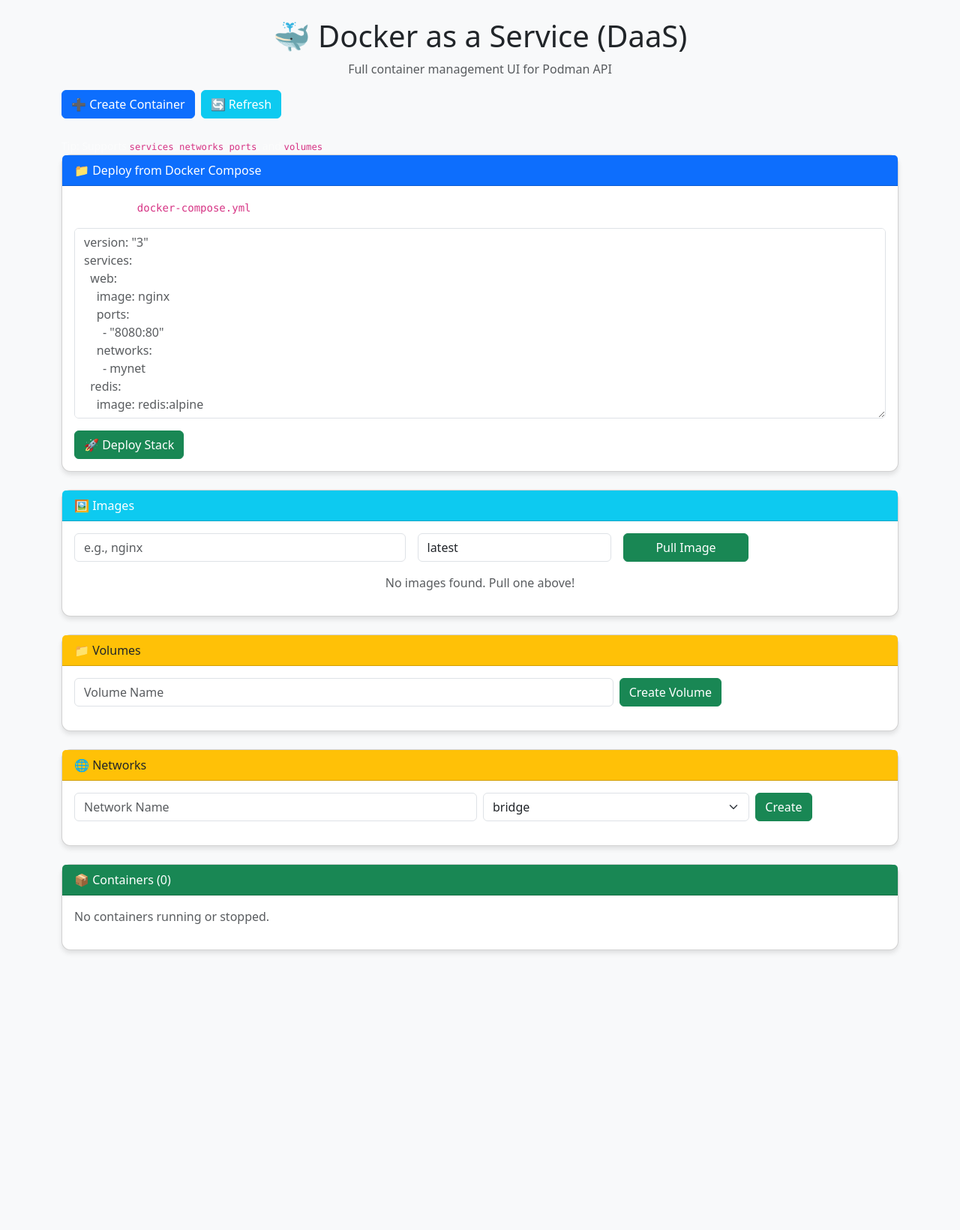
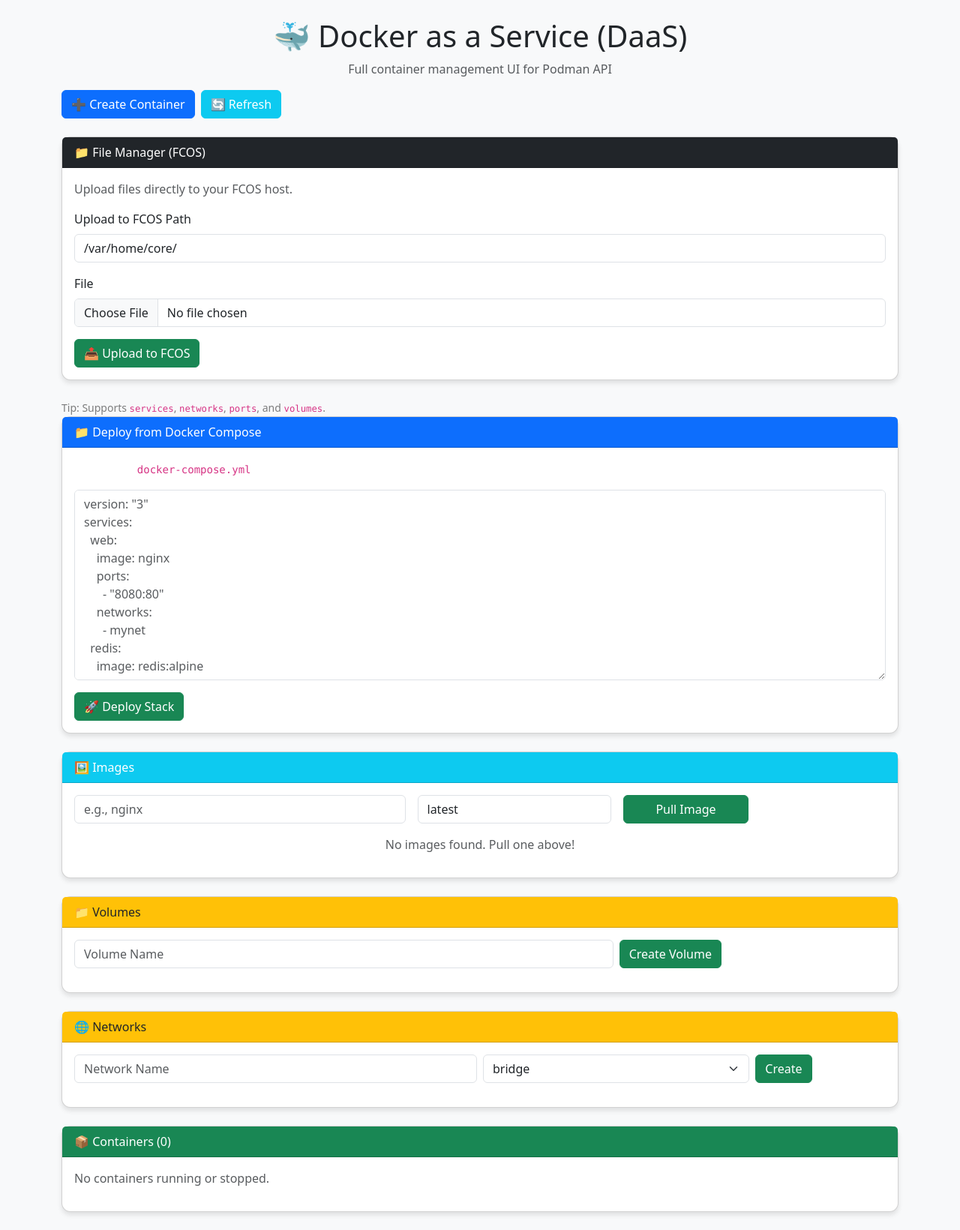
Before and after one commit to adityapandit1798/docker-as-a-service-using-podman, a Flask app: page / in a window 1280 px wide. Shown: the whole page at 75% size. Before the commit the page ends 1271 px from the top, so only its background shows below. Run offline with Flask 3, Linux system fonts and the light colour scheme; data that the repository does not hold is empty.

Commit message:
file upload feature

```diff
--- a/app.py
+++ b/app.py
@@ -1,11 +1,16 @@
 # app.py - Docker as a Service (DaaS) - With Debugging & Fixed Volume/Network Selection
 from flask import Flask, render_template, request, redirect, url_for, Response
 import json
+import os
+import subprocess
 import requests
 import logging
 from datetime import datetime
 import yaml
 import re
+from flask import request
+from werkzeug.utils import secure_filename
+import tempfile
 
 
 # 🔧 Setup logging
@@ -541,6 +546,68 @@
     dt = datetime.fromtimestamp(ts / 1000)  # Podman uses milliseconds
     return dt.strftime("%Y-%m-%d %H:%M:%S")
 
+#file upload route
+def scp_to_fc(target_path, local_path):
+    """Copy file from jump server to FCOS"""
+    try:
+        result = subprocess.run([
+            "scp",
+            "-i", "/home/innuser004/.ssh/id_coreos",  # Update path to your key
+            local_path,
+            f"core@192.168.192.155:{target_path}"
+        ], capture_output=True, text=True, timeout=30)
+        if result.returncode == 0:
+            logger.info(f"File copied to FCOS: {target_path}")
+            return True, result.stdout
+        else:
+            logger.error(f"SCP failed: {result.stderr}")
+            return False, result.stderr
+    except Exception as e:
+        logger.error(f"SCP error: {str(e)}")
+        return False, str(e)
+
+
+@app.route("/upload", methods=["POST"])
+def upload_file():
+    if 'file' not in request.files:
+        return "<script>alert('No file selected'); history.back();</script>"
+
+    file = request.files['file']
+    target_path = request.form.get("target_path", "").strip()
+
+    if not file.filename or not target_path:
+        return "<script>alert('File or path missing'); history.back();</script>"
+
+    # ✅ Use original filename
+    filename = secure_filename(file.filename)
+
+    # If target_path ends with '/', treat it as directory
+    if target_path.endswith("/"):
+        remote_path = target_path + filename
+    else:
+        # Assume target_path includes filename or is a directory
+        if "/" in target_path:
+            remote_path = target_path
+        else:
+            remote_path = f"{target_path}/{filename}"
+
+    # Save with original name
+    with tempfile.NamedTemporaryFile(suffix=f"_{filename}", delete=False) as tmp:
+        file.save(tmp.name)
+        tmp_path = tmp.name
+
+    try:
+        # Copy to FCOS
+        success, msg = scp_to_fc(remote_path, tmp_path)
+        if success:
+            logger.info(f"Uploaded {filename} to FCOS: {remote_path}")
+            return f"<script>alert('File uploaded successfully: {filename}'); history.back();</script>"
+        else:
+            return f"<script>alert('Upload failed: {msg[:100]}'); history.back();</script>"
+    finally:
+        os.unlink(tmp_path)  # Clean up temp file
+
+
 if __name__ == "__main__":
     logger.info("Starting Flask app on http://0.0.0.0:5000")
     app.run(host="0.0.0.0", port=5000, debug=True)
--- a/templates/index.html
+++ b/templates/index.html
@@ -20,7 +20,28 @@
       <a href="/" class="btn btn-info text-white">🔄 Refresh</a>
     </div>
 
-    <small class="text-white-50">Tip: Supports <code>services</code>, <code>networks</code>, <code>ports</code>, and
+
+    <!-- File Manager -->
+    <div class="card mb-4">
+      <div class="card-header bg-dark text-white">📁 File Manager (FCOS)</div>
+      <div class="card-body">
+        <p class="text-muted">Upload files directly to your FCOS host.</p>
+        <form method="POST" action="/upload" enctype="multipart/form-data">
+          <div class="mb-3">
+            <label class="form-label">Upload to FCOS Path</label>
+            <input type="text" name="target_path" class="form-control" value="/var/home/core/"
+              placeholder="/home/core/configs/app.yml">
+          </div>
+          <div class="mb-3">
+            <label class="form-label">File</label>
+            <input type="file" name="file" class="form-control" required>
+          </div>
+          <button type="submit" class="btn btn-success">📤 Upload to FCOS</button>
+        </form>
+      </div>
+    </div>
+
+    <small class="text-black-50">Tip: Supports <code>services</code>, <code>networks</code>, <code>ports</code>, and
       <code>volumes</code>.</small>
 
     <!-- Deploy from Compose -->
```
